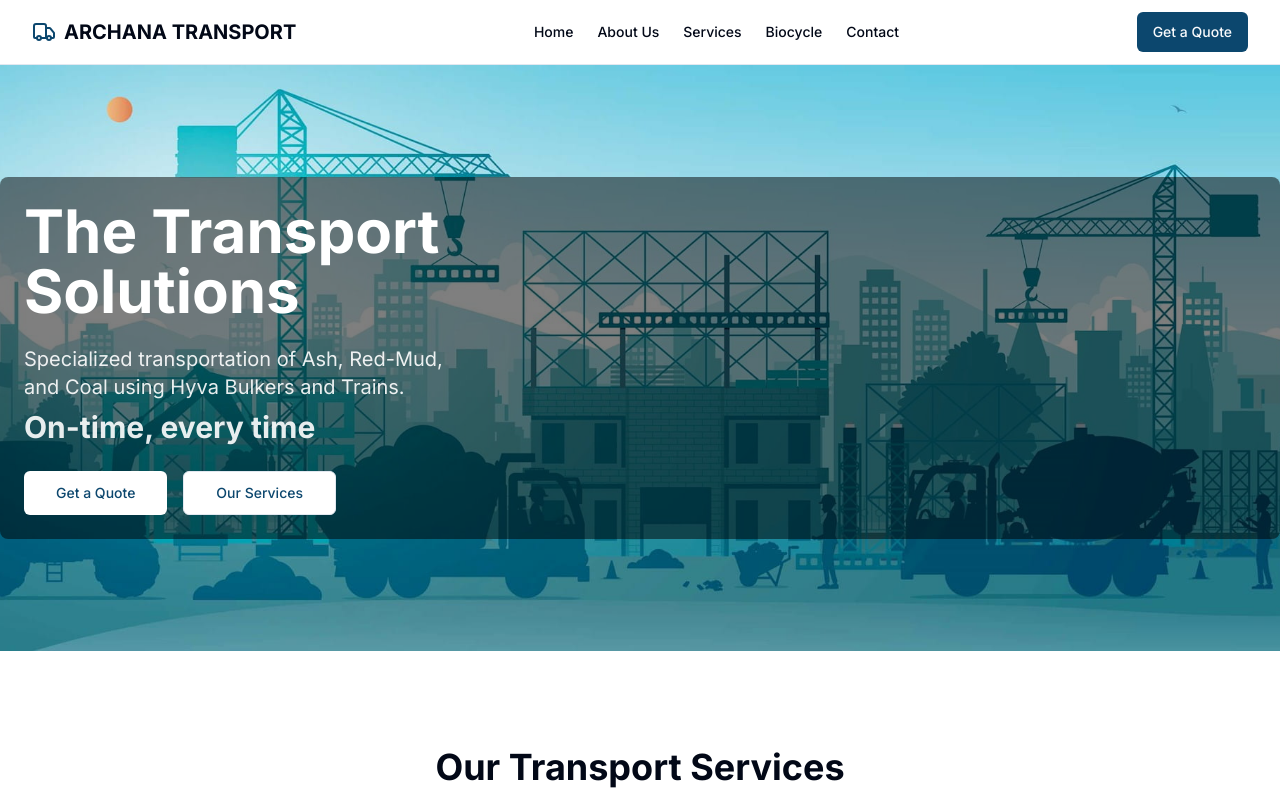
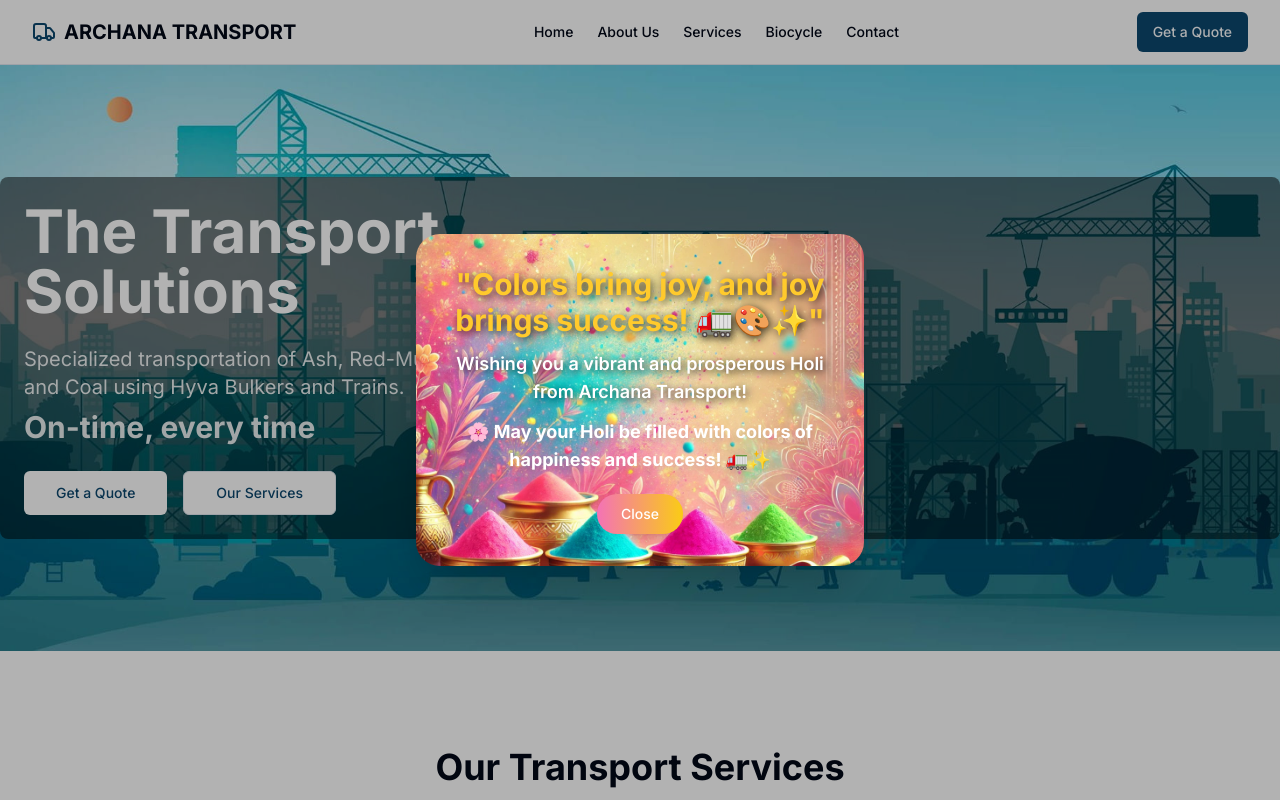
Before and after one commit to Chinu7077/archana-transport, a Next.js app: page / in a window 1280 px wide. Shown: the top 800 px of the page. Built offline with nearby package versions, Linux system fonts and the light colour scheme.

Commit message:
Initial commit with Holi popup and UI changes

```diff
--- /dev/null
+++ b/app/festival/festival.tsx
@@ -0,0 +1,64 @@
+"use client";
+
+import { useState, useEffect } from "react";
+import { motion } from "framer-motion";
+import { Button } from "@/components/ui/button";
+
+export default function FestivalPopup() {
+  const [isOpen, setIsOpen] = useState(true);
+
+  useEffect(() => {
+    const timer = setTimeout(() => setIsOpen(false), 10000); // Auto-close after 10 seconds
+    return () => clearTimeout(timer);
+  }, []);
+
+  if (!isOpen) return null;
+
+  return (
+    <div className="fixed inset-0 bg-black bg-opacity-30 flex items-center justify-center z-50">
+      <motion.div
+        initial={{ scale: 0.5, opacity: 0, y: -50 }}
+        animate={{ scale: 1, opacity: 1, y: 0 }}
+        exit={{ scale: 0.5, opacity: 0, y: 50 }}
+        transition={{ type: "spring", stiffness: 100, damping: 10 }}
+        className="relative bg-white p-8 rounded-3xl shadow-2xl text-center max-w-md overflow-hidden"
+        style={{
+          backgroundImage: "url('/holi.jpg')",
+          backgroundSize: "cover",
+          backgroundPosition: "center",
+        }}
+      >
+        <motion.h2
+  className="text-3xl font-bold text-white drop-shadow-[2px_2px_4px_rgba(0,0,0,0.8)]"
+  animate={{ color: ["#ffeb3b", "#ff9800", "#e91e63", "#03a9f4"] }}
+  transition={{ repeat: Infinity, duration: 2 }}
+>
+  "Colors bring joy, and joy brings success! 🚛🎨✨"
+</motion.h2>
+
+<motion.p
+  className="text-lg font-semibold text-white drop-shadow-[2px_2px_4px_rgba(0,0,0,0.8)] mt-3"
+>
+  Wishing you a vibrant and prosperous Holi from Archana Transport!
+</motion.p>
+        <motion.p
+          initial={{ opacity: 0, y: 20 }}
+          animate={{ opacity: 1, y: 0 }}
+          transition={{ duration: 1, delay: 1 }}
+          className="text-white mt-3 text-lg font-bold drop-shadow-lg"
+        >
+          🌸 May your Holi be filled with colors of happiness and success! 🚛✨
+        </motion.p>
+        <motion.div
+          initial={{ opacity: 0, scale: 0.8 }}
+          animate={{ opacity: 1, scale: 1 }}
+          transition={{ duration: 0.5, delay: 1.5 }}
+        >
+          <Button className="mt-5 bg-gradient-to-r from-pink-400 to-yellow-400 text-white px-6 py-2 rounded-full shadow-lg hover:scale-105 transition-transform" onClick={() => setIsOpen(false)}>
+            Close
+          </Button>
+        </motion.div>
+      </motion.div>
+    </div>
+  );
+}
--- a/app/page.tsx
+++ b/app/page.tsx
@@ -13,10 +13,12 @@ import {
 } from "lucide-react";
 import { Button } from "@/components/ui/button";
 import ImageSlider from "..//components/ImageSlider";
+import FestivalPopup from "./festival/festival";
 
 export default function Home() {
   return (
     <>
+    <FestivalPopup/>
       {/* Hero Section */}
       <section
   className="relative bg-primary py-20 md:py-28 bg-cover bg-center"
```
Also changed, not shown: public/holi.jpg (added).
